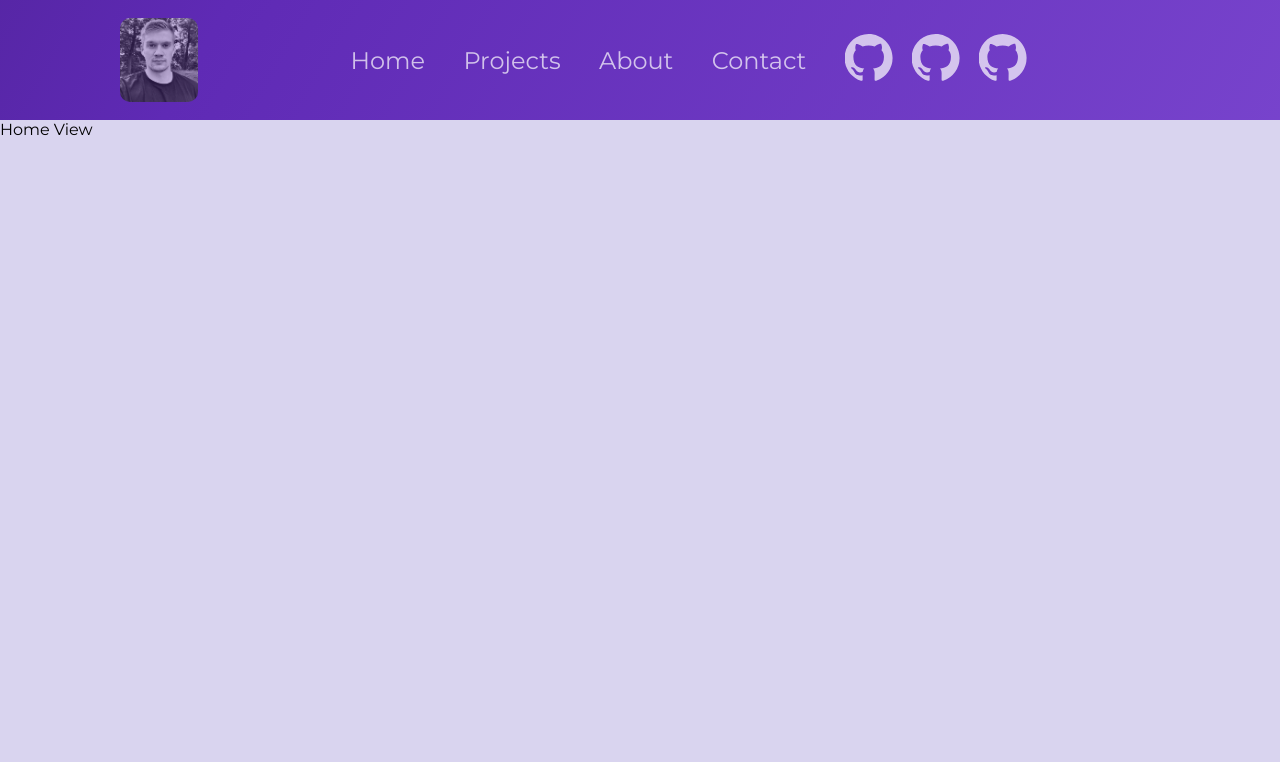
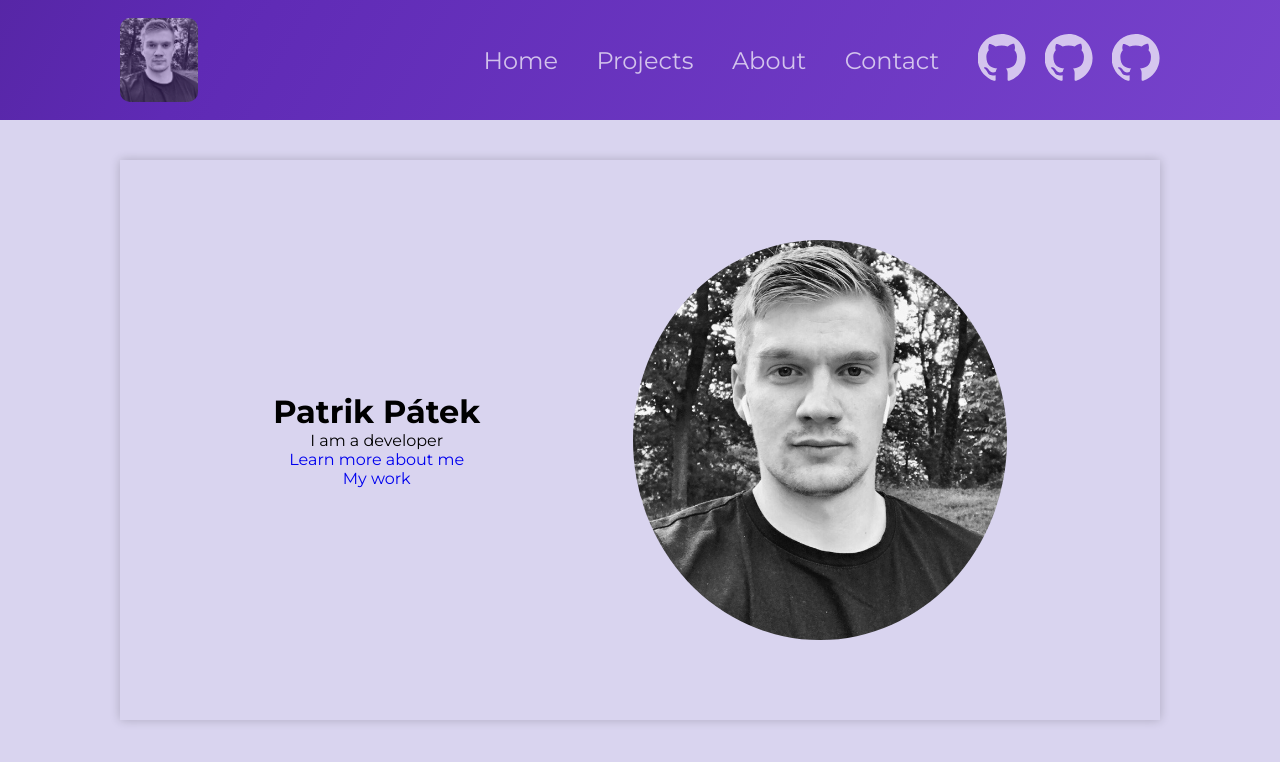
Before and after one commit to pataspatek/portfolio, a React (Vite) app in the folder frontend/: page / in a window 1280 px wide. Shown: the top 762 px of the page. Built offline with nearby package versions, Linux system fonts and the light colour scheme.

Commit message:
Hero Layout

```diff
--- /dev/null
+++ b/frontend/src/components/Hero.jsx
@@ -0,0 +1,31 @@
+import { Link } from "react-router-dom";
+
+import '../styles/hero.css'
+
+function Hero() {
+    return (
+        <div className="hero-container">
+            <div className="hero">
+                <div className="hero-content">
+                    <div className="hero-description">
+                        <h1 className="hero-title">Patrik Pátek</h1>
+                        <p className="hero-subtitle">I am a developer</p>
+                    </div>
+                    <div className="hero-links-container">
+                        <div className="hero-link-item">
+                            <Link to="/about" className="hero-link">Learn more about me</Link>
+                        </div>
+                        <div className="hero-link-item">
+                            <Link to="/project" className="hero-link">My work</Link>
+                        </div>
+                    </div>
+                </div>
+                <div className="hero-img-container">
+                    <img className="hero-img" src="profile-picture.jpg" alt="profile-picture" />
+                </div>
+            </div>
+        </div>
+    )
+}
+
+export default Hero;
--- a/frontend/src/styles/header.css
+++ b/frontend/src/styles/header.css
@@ -80,7 +80,6 @@
     display: flex;
     align-items: center;
     margin-left: auto;
-    margin-right: auto;
 }
 
 .nav-links-container {
--- /dev/null
+++ b/frontend/src/styles/hero.css
@@ -0,0 +1,51 @@
+/* hero.css */
+
+/* Center the hero container */
+.hero-container {
+    height: 100vh;
+    padding: 0 5%;
+}
+
+/* Style the main hero section */
+.hero {
+    max-width: 1040px;
+    height: 70vh;
+    margin: 0 auto;
+    display: flex;
+    justify-content: space-evenly;
+    align-items: center;
+    margin-top: 5vh;
+    box-shadow: 0 0 10px rgba(0, 0, 0, 0.2);
+}
+
+/* Style the description section */
+.hero-content {
+    display: flex;
+    flex-direction: column;
+    justify-content: center;
+}
+
+.hero-description {
+    display: flex;
+    flex-direction: column;
+    justify-content: center;
+    align-items: center;
+}
+
+.hero-links-container {
+    display: flex;
+    flex-direction: column;
+    justify-content: center;
+    align-items: center;
+}
+
+.hero-img-container {
+    display: flex;
+    justify-content: center;
+    align-items: center;
+}
+
+.hero-img {
+    max-height: 50vh;
+    border-radius: 50%;
+}
--- a/frontend/src/views/HomeView.jsx
+++ b/frontend/src/views/HomeView.jsx
@@ -1,8 +1,9 @@
+import Hero from "../components/Hero";
 
 function HomeView() {
     return (
         <div>
-            <p>Home View</p>
+            <Hero />
         </div>
 
     )
```
